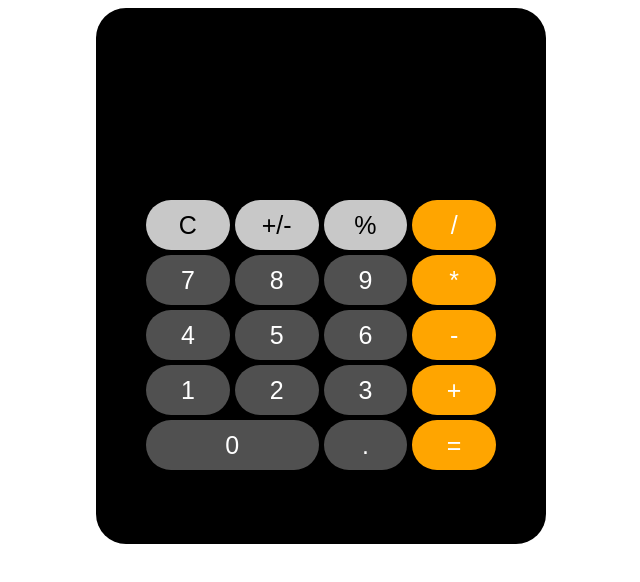
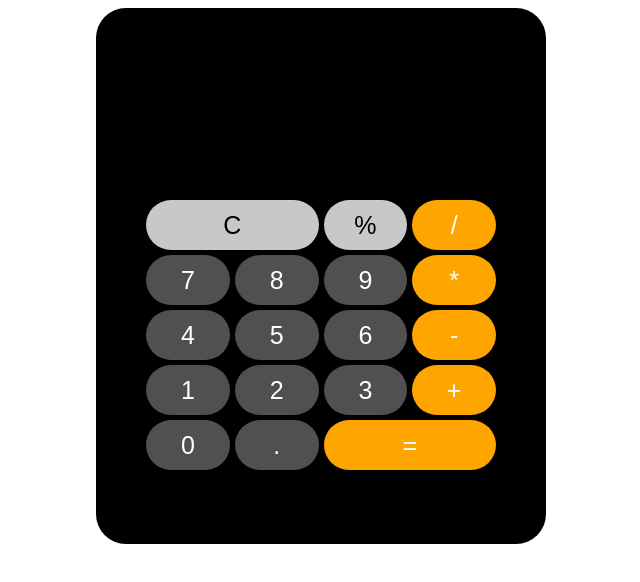
Before and after one commit to canoua/calculator, a website built with Vite: page index.html in a window 1280 px wide. Shown: the part 70-652 px from the top of the page, without its empty margins (319-959 px from the left). Built offline with nearby package versions, Linux system fonts and the light colour scheme.

Commit message:
delete btn '+/-'

```diff
--- a/src/js/components/content/calcMain.js
+++ b/src/js/components/content/calcMain.js
@@ -2,7 +2,6 @@ export default function calcMain() {
   const calcMain = `
     <div class="calc__main">
       <input type="button" class="btn btn_command" id="btn_zeroing" value="C" />
-      <input type="button" class="btn btn_command" value="+/-" />
       <input type="button" class="btn btn_command" value="%" />
       <input type="button" class="btn btn_operator math-action" value="/" />
       <input type="button" class="btn btn_number" value="7" />
@@ -19,7 +18,7 @@ export default function calcMain() {
       <input type="button" class="btn btn_operator math-action" value="+" />
       <input type="button" class="btn btn_number" id="btn_0" value="0" />
       <input type="button" class="btn btn_dot" value="." />
-      <input type="button"  class="btn btn_operator equal" value="=">
+      <input type="button"  class="btn btn_operator equal" id="btn_equal" value="=">
     </div>
   `
 }
--- a/src/styles/components/buttons.scss
+++ b/src/styles/components/buttons.scss
@@ -29,6 +29,10 @@
   }
 }
 
-#btn_0{
-  grid-area: 5 / 1 / 6 / 3;
+#btn_zeroing{
+  grid-area: 1/1/2/3;
 }
+
+#btn_equal{
+  grid-area: 5/3/6/5;
+}
```
Also changed, not shown: readme.MD.
